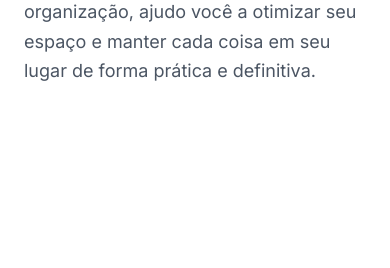
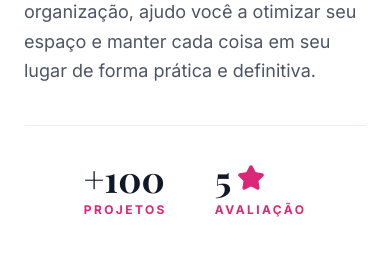
Before and after one commit to paglioni10/isabela_paglioni, a Next.js app: page / in a window 390 px wide. Shown: the part 2020-2288 px from the top of the page. Built offline with nearby package versions, Linux system fonts and the light colour scheme; no server answers; a web font is replaced by a local one.

Commit message:
style: mostra estatísticas também no celular

```diff
--- a/src/components/About.tsx
+++ b/src/components/About.tsx
@@ -41,8 +41,8 @@ export default function About() {
               </p>
             </div>
 
-            {/* Estatísticas - ESCONDIDAS NO CELULAR (hidden), APARECEM NO DESKTOP (md:flex) */}
-            <div className="hidden md:flex mt-12 pt-10 border-t border-pink-100 gap-12">
+            {/* Estatísticas */}
+            <div className="flex justify-center lg:justify-start mt-10 md:mt-12 pt-8 md:pt-10 border-t border-pink-100 gap-12">
               <div>
                 <p className="text-4xl font-serif font-bold text-gray-900">+100</p>
                 <p className="text-xs text-[#DB2777] font-bold uppercase tracking-[0.2em] mt-1">Projetos</p>
```
